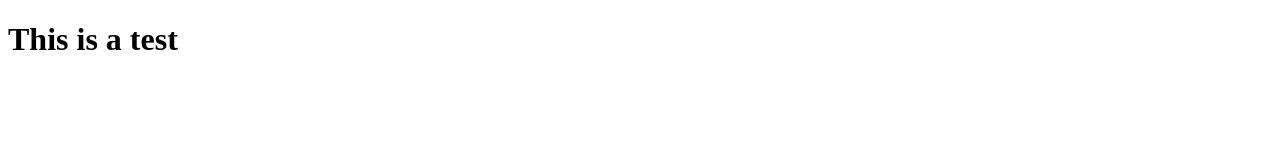
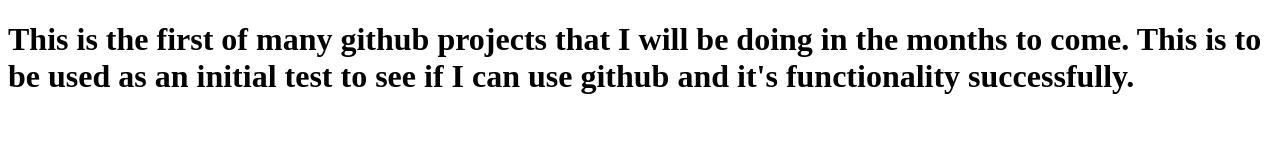
Before and after one commit to jim-turner/Jim-Turner-Studio-Website, a plain HTML site: page index.html in a window 1280 px wide. Drawn offline with Linux system fonts and the light colour scheme.

Commit message:
Changes to github text
This is a test to see if I can move the root folder on my local machine, make some changes in my test editor and save those changes to my github repo.

```diff
--- a/index.html
+++ b/index.html
@@ -7,7 +7,7 @@
 
 <body>
 
-<h1> This is a test</h1>
+<h1> This is the first of many github projects that I will be doing in the months to come. This is to be used as an initial test to see if I can use github and it's functionality successfully.</h1>
 
 
 
```
